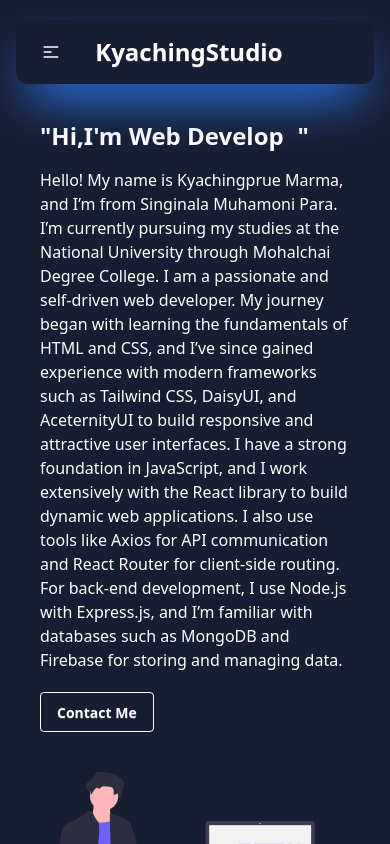
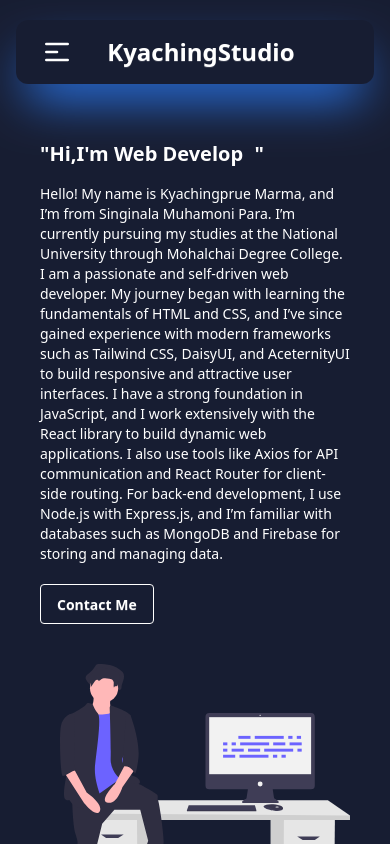
Before and after one commit to kyachingprue/my-portfolio-website, a React (Vite) app: page / in a window 390 px wide. Shown: the top 844 px of the page. Built offline with nearby package versions, Linux system fonts and the light colour scheme.

Commit message:
final commit

```diff
--- a/src/components/Home/Home.jsx
+++ b/src/components/Home/Home.jsx
@@ -4,11 +4,11 @@ import TextChange from "../TextChange";
 const Home = () => {
   return (
     <div id="Home" className='text-white md:flex w-full justify-between min-h-screen items-start p-10 md:p-20'>
-      <div className='md:w-2/4 md:pt-10'>
-        <h1 className='text-2xl md:text-4xl flex items-center py-4 md:py-7 font-semibold'>
+      <div className='md:w-2/4 pt-5 md:pt-10'>
+        <h1 className='text-xl md:text-4xl flex items-center py-4 md:py-7 font-bold'>
           "Hi,<TextChange />"
         </h1>
-        <p>Hello! My name is Kyachingprue Marma, and I’m from Singinala Muhamoni Para. I’m currently pursuing my studies at the National University through Mohalchai Degree College.
+        <p className="text-sm md:text-base">Hello! My name is Kyachingprue Marma, and I’m from Singinala Muhamoni Para. I’m currently pursuing my studies at the National University through Mohalchai Degree College.
 
           I am a passionate and self-driven web developer. My journey began with learning the fundamentals of HTML and CSS, and I’ve since gained experience with modern frameworks such as Tailwind CSS, DaisyUI, and AceternityUI to build responsive and attractive user interfaces.
 
--- a/src/components/Navbar/Navbar.jsx
+++ b/src/components/Navbar/Navbar.jsx
@@ -15,7 +15,7 @@ const Navbar = () => {
         <div className="navbar-start">
           <div className="dropdown">
             <div tabIndex={0} role="button" className="btn btn-ghost lg:hidden">
-              <svg xmlns="http://www.w3.org/2000/svg" className="h-5 w-5" fill="none" viewBox="0 0 24 24" stroke="currentColor"> <path strokeLinecap="round" strokeLinejoin="round" strokeWidth="2" d="M4 6h16M4 12h8m-8 6h16" /> </svg>
+              <svg xmlns="http://www.w3.org/2000/svg" className="h-8 w-8" fill="none" viewBox="0 0 24 24" stroke="currentColor"> <path strokeLinecap="round" strokeLinejoin="round" strokeWidth="2" d="M4 6h16M4 12h8m-8 6h16" /> </svg>
             </div>
             <ul
               tabIndex={0}
```
